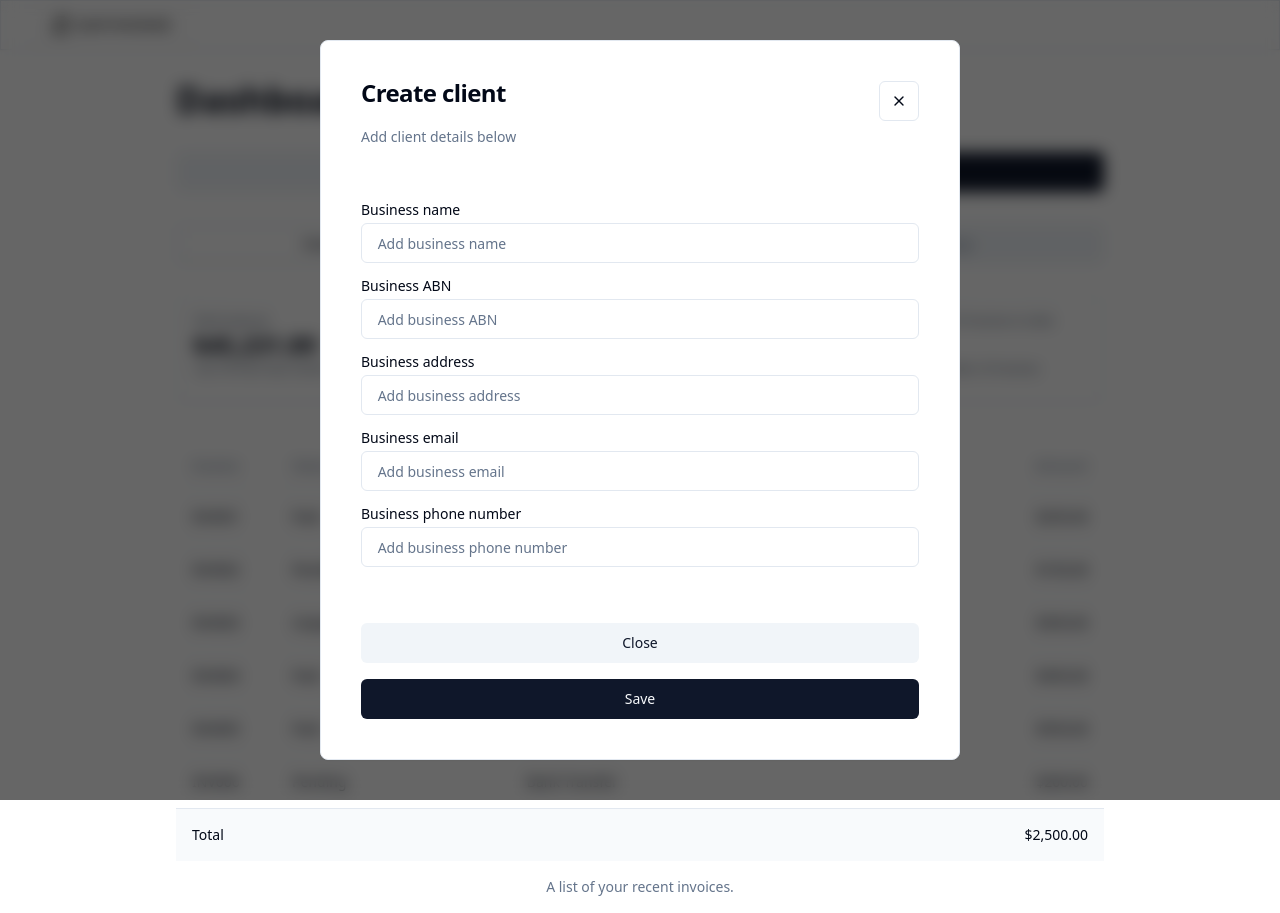
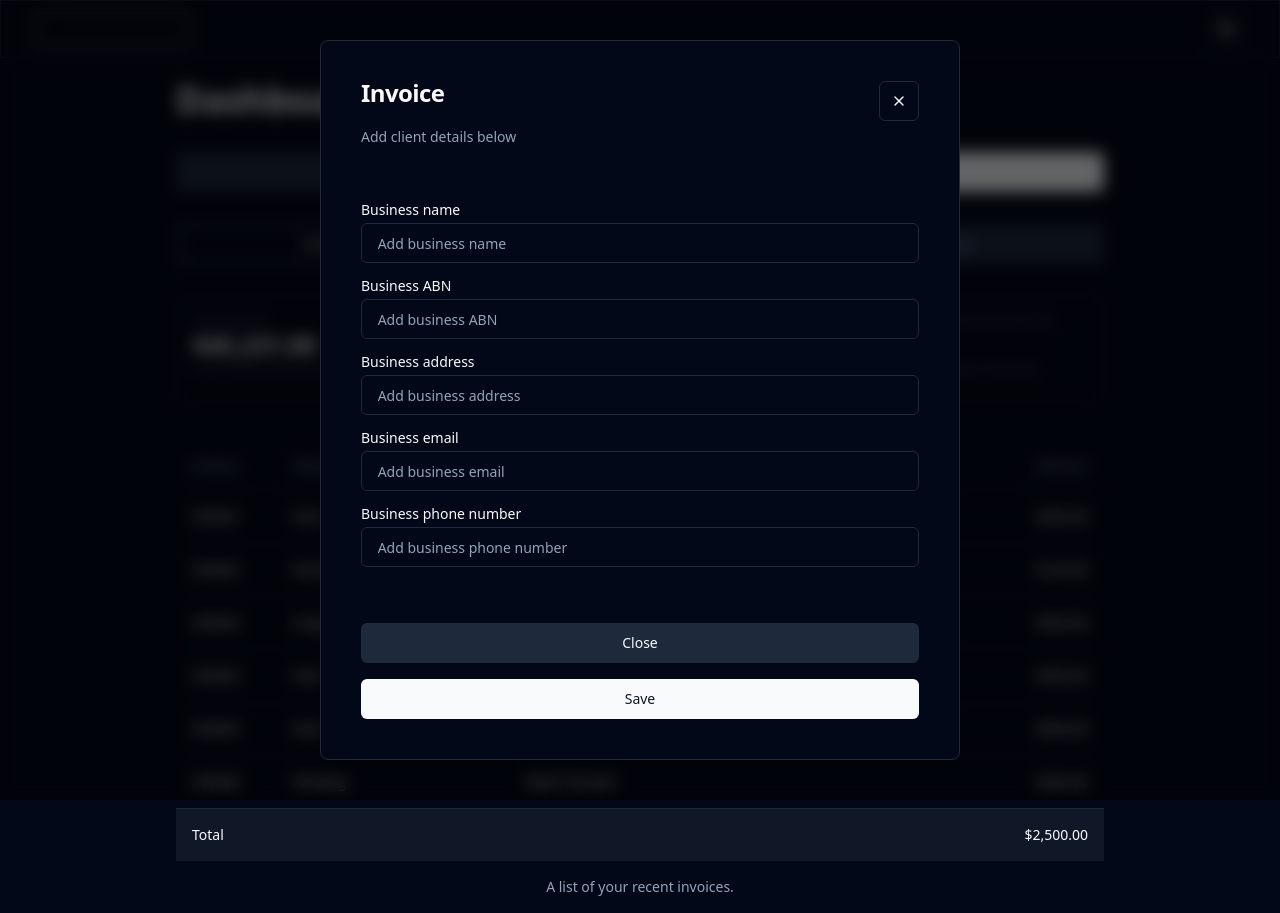
Before and after one commit to dandotcraig/T3A2-B-front-end, a React (Vite) app: page /dashboard in a window 1280 px wide. Both pictures are taken after a click on the button "Create Client". Built offline with nearby package versions, Linux system fonts and the light colour scheme.

Commit message:
all issues resolved

```diff
--- a/src/App.jsx
+++ b/src/App.jsx
@@ -6,12 +6,14 @@
 
 function App() {
   return (
+
     <Routes>
       <Route path="/" element={<Layout/>} >
         <Route index element={<IndexPage/>} />
         <Route path={'/dashboard'} element={<Dashboard/>} />
       </Route>
     </Routes>
+
   )
 }
 
--- a/src/components/header.jsx
+++ b/src/components/header.jsx
@@ -1,9 +1,10 @@
 import logo from "../assets/logo.svg"
+import ModeToggle from "@/components/mode-toggle"
 
 
 export default function Header() {
     return(
-        <header className="absolute inset-x-0 top-0 z-50 border shadow-sm">
+        <header className="fixed inset-x-0 top-0 z-50 border shadow-sm ">
             <nav className="flex items-center justify-between p-2 lg:px-8" aria-label="Global">
                 <div className="flex lg:flex-1">
                     <a href="#" className="-m-1.5 p-1.5">
@@ -12,9 +13,11 @@
                     </a>
                 </div>
                 <div className="flex flex-1 justify-end">
-                    {/* switch goes here */}
+                    <ModeToggle />
                 </div>
             </nav>
         </header>
     )
 }
+
+// export default Header;
--- a/src/components/layout.jsx
+++ b/src/components/layout.jsx
@@ -1,5 +1,6 @@
+import React from 'react';
 import Header from "./header";
-import {Outlet} from "react-router-dom";
+import { Outlet } from "react-router-dom";
 
 export default function Layout() {
     return (
--- a/src/components/mode-toggle.jsx
+++ b/src/components/mode-toggle.jsx
@@ -0,0 +1,31 @@
+import { Moon, Sun } from "lucide-react"
+import { Button } from "@/components/ui/button"
+import { DropdownMenu, DropdownMenuContent, DropdownMenuItem, DropdownMenuTrigger } from "@/components/ui/dropdown-menu"
+import { useTheme } from "@/components/theme-provider"
+
+export default function ModeToggle() {
+  const { setTheme } = useTheme()
+
+  return (
+    <DropdownMenu>
+      <DropdownMenuTrigger asChild>
+        <Button variant="outline" size="icon">
+          <Sun className="h-[1.2rem] w-[1.2rem] rotate-0 scale-100 transition-all dark:-rotate-90 dark:scale-0" />
+          <Moon className="absolute h-[1.2rem] w-[1.2rem] rotate-90 scale-0 transition-all dark:rotate-0 dark:scale-100" />
+          <span className="sr-only">Toggle theme</span>
+        </Button>
+      </DropdownMenuTrigger>
+      <DropdownMenuContent align="end">
+        <DropdownMenuItem onClick={() => setTheme("light")}>
+          Light
+        </DropdownMenuItem>
+        <DropdownMenuItem onClick={() => setTheme("dark")}>
+          Dark
+        </DropdownMenuItem>
+        <DropdownMenuItem onClick={() => setTheme("system")}>
+          System
+        </DropdownMenuItem>
+      </DropdownMenuContent>
+    </DropdownMenu>
+  )
+}
--- a/src/components/pages/Dashboard.jsx
+++ b/src/components/pages/Dashboard.jsx
@@ -61,11 +61,11 @@
                 <Button onClick={() => setShowModalInvoice(true)} className="flex-1">Create invoice</Button>
                 {showModalClient ? (
                     <div className="fixed backdrop-blur inset-0 z-50 flex items-center justify-center bg-black bg-opacity-60" onClick={() => setShowModalClient(false)}>
-                        <Card className="w-full md:w-2/4 lg:w-2/4 p-4 flex flex-col gap-8">
+                        <Card className="w-full md:w-2/4 lg:w-2/4 p-4 flex flex-col gap-8" onClick={(stopClose) => stopClose.stopPropagation()}>
                             <CardHeader>
-                                <div className="flex justify-between">
-                                    <CardTitle>Create client</CardTitle>
-                                    <Button variant="outline" size="icon">
+                                <div className="flex justify-between sm:flex-row flex-col">
+                                    <CardTitle>Invoice</CardTitle>
+                                    <Button variant="outline" size="icon" onClick={() => setShowModalClient(false)}>
                                         <X className="h-4 w-4" />
                                     </Button>
                                 </div>
@@ -106,7 +106,7 @@
                 ) : null}
                 {showModalInvoice ? (
                     <div className="fixed backdrop-blur inset-0 z-50 flex items-center justify-center bg-black bg-opacity-60" onClick={() => setShowModalInvoice(false)}>
-                        <Card className="w-full md:w-4/5 lg:w-4/5 p-4 flex flex-col gap-1">
+                        <Card className="w-full md:w-4/5 lg:w-4/5 p-4 flex flex-col gap-1" onClick={(stopClose) => stopClose.stopPropagation()}>
                             <CardHeader className="flex sm:flex-row flex-col gap-8">
                                 <div className="flex-1 justify-between">
                                     <div className="flex justify-between flex-col gap-2">
@@ -117,7 +117,7 @@
                                 <div className="flex-1 justify-between">
                                     <div className="flex justify-between sm:flex-row flex-col">
                                         <CardTitle>Invoice</CardTitle>
-                                        <Button variant="outline" size="icon">
+                                        <Button variant="outline" size="icon" onClick={() => setShowModalInvoice(false)}>
                                             <X className="h-4 w-4" />
                                         </Button>
                                     </div>
--- a/src/components/theme-provider.jsx
+++ b/src/components/theme-provider.jsx
@@ -0,0 +1,66 @@
+import { createContext, useContext, useEffect, useState } from "react";
+
+const initialState = {
+  theme: "system",
+  setTheme: () => null
+};
+
+const ThemeProviderContext = createContext(initialState);
+
+export function ThemeProvider({
+  children,
+  defaultTheme = "system",
+  storageKey = "vite-ui-theme",
+  ...props
+}) {
+  const [theme, setThemeState] = useState(
+    () => localStorage.getItem(storageKey) || defaultTheme
+  );
+
+  useEffect(() => {
+    const root = window.document.documentElement;
+
+    root.classList.remove("light", "dark");
+
+    if (theme === "system") {
+      const systemTheme = window.matchMedia("(prefers-color-scheme: dark)").matches
+        ? "dark"
+        : "light";
+
+      root.classList.add(systemTheme);
+      return;
+    }
+
+    root.classList.add(theme);
+  }, [theme]);
+
+  const setTheme = (newTheme) => {
+    console.log("Setting new theme:", newTheme);
+    if (typeof newTheme === 'string') {
+      localStorage.setItem(storageKey, newTheme);
+      setThemeState(newTheme);
+    } else {
+      console.error(`Invalid theme value: ${newTheme}`);
+    }
+  };
+
+  const value = {
+    theme,
+    setTheme,
+  };
+
+  return (
+    <ThemeProviderContext.Provider value={value} {...props}>
+      {children}
+    </ThemeProviderContext.Provider>
+  );
+}
+
+export const useTheme = () => {
+  const context = useContext(ThemeProviderContext);
+
+  if (context === undefined)
+    throw new Error("useTheme must be used within a ThemeProvider");
+
+  return context;
+};
--- a/src/main.jsx
+++ b/src/main.jsx
@@ -3,11 +3,14 @@
 import App from './App'
 import './index.css'
 import { BrowserRouter } from 'react-router-dom'
+import { ThemeProvider } from "@/components/theme-provider"
 
 ReactDOM.createRoot(document.getElementById('root')).render(
   <React.StrictMode>
-    <BrowserRouter>
-      <App />
-    </BrowserRouter>
+    <ThemeProvider defaultTheme="dark" storageKey="vite-ui-theme">
+      <BrowserRouter>
+        <App />
+      </BrowserRouter>
+    </ThemeProvider>
   </React.StrictMode>,
 )
```
